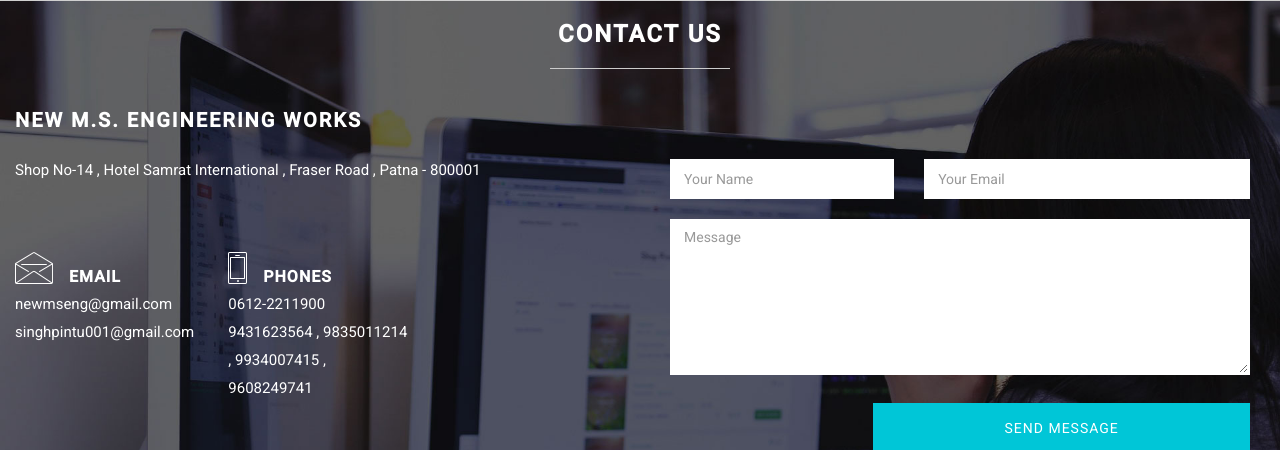
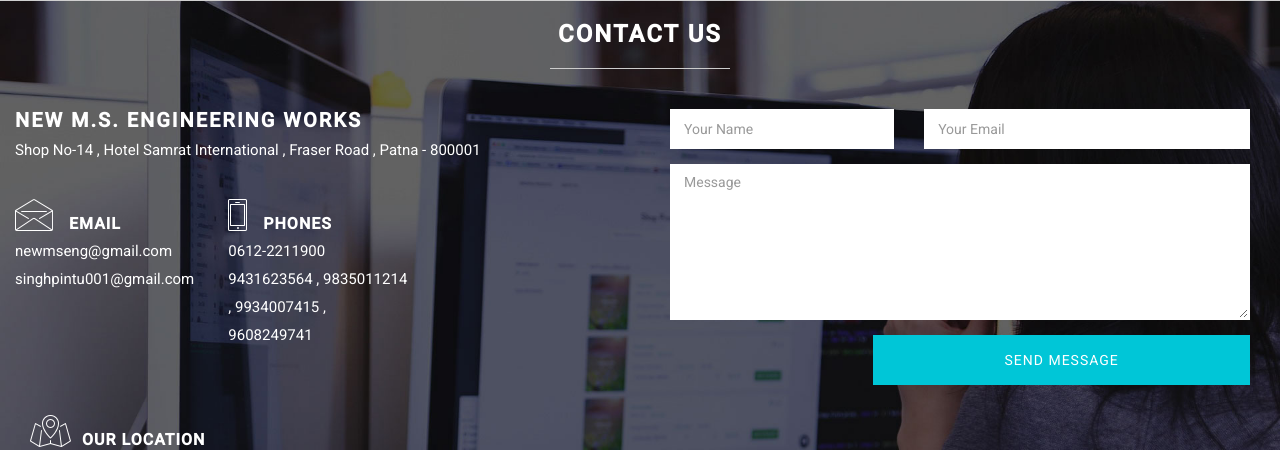
Before and after one commit to itsashu/msengg, a Django app: page / in a window 1280 px wide. Shown: the part 1544-1994 px from the top of the page. Run offline with Django 3.2, Linux system fonts and the light colour scheme; parts of the project's set-up code (start-up, migrations or seed data) failed here and were passed over; some libraries are stand-ins or nearby versions.

Commit message:
removed or decreased some top/bottom-padding and margins

```diff
--- a/webproject/webMS/web/static/css/style.css
+++ b/webproject/webMS/web/static/css/style.css
@@ -22,7 +22,7 @@ h1, h2, h3, h4 {
 .subheading {
   font-size: 14px;
   font-weight: bold;
-  padding-bottom: 60px;
+  padding-bottom: 0px;
 }
 .bold {
   font-weight: bold;
@@ -698,7 +698,8 @@ contact section
   color: #ffffff;
 }
 #contact h2 {
-  padding-bottom: 20px;
+  padding-bottom: 0px;
+  padding-top: 0px;
 }
 #contact h3 {
   font-size: 16px;
@@ -706,22 +707,22 @@ contact section
   letter-spacing: 1px;
 }
 #contact .medium-icon {
-  padding-top: 10px;
+  padding-top: 5px;
   padding-right: 10px;
 }
 #contact .contact-info div {
-  padding-top: 14px;
-  padding-bottom: 14px;
+  padding-top: 0px;
+  padding-bottom: 5px;
 }
 #contact form {
-  padding-top: 60px;
+  padding-top: 10px;
 }
 #contact .form-control {
   border: 2px solid #ffffff;
   border-radius: 0;
   box-shadow: none;
   margin-top: 10px;
-  margin-bottom: 10px;
+  margin-bottom: 5px;
   transition: all 0.4s ease-in-out;
 }
 #contact input {
@@ -731,7 +732,7 @@ contact section
   background: #00c6d7;
   border: 3px solid #00c6d7;
   letter-spacing: 1px;
-  margin-top: 18px;
+  margin-top: 10px;
   height: 50px;
   color: #ffffff;
 }
```
